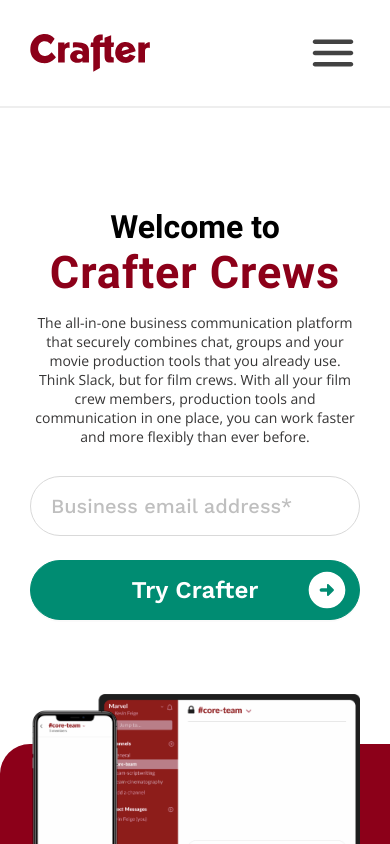
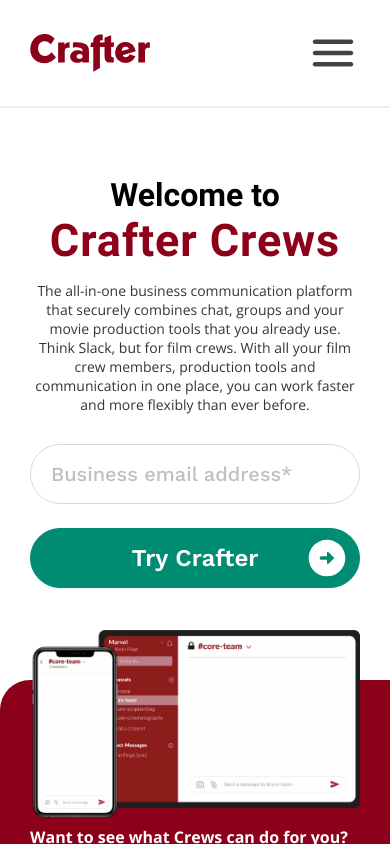
Before and after one commit to jayvaddoriya/crafter, a React (Create React App) app: page / in a window 390 px wide. Shown: the top 844 px of the page. Built offline with nearby package versions, Linux system fonts and the light colour scheme.

Commit message:
moinor issues

```diff
--- a/src/component/Home/HeroSection/heroSection.scss
+++ b/src/component/Home/HeroSection/heroSection.scss
@@ -11,10 +11,13 @@
     padding: 0 30px;
   }
   .herosection {
-    padding: 100px 190px;
+    padding: 100px 0px;
     text-align: center;
     @media (max-width: 1440px) {
       padding: 100px 0px;
+    }
+    @media (max-width: 425px) {
+      padding: 68px 0px;
     }
     h2 {
       font-family: $secondary-font;
@@ -61,6 +64,7 @@
       line-height: 34px;
       color: $textColor;
       margin: 50px 20px;
+      padding: 0 67px;
       @media (max-width: 1440px) {
         font-size: 22px;
       }
@@ -71,6 +75,7 @@
         font-size: 20px;
         line-height: 27px;
         margin: 14px 0px 50px;
+        padding: 0;
       }
       @media (max-width: 425px) {
         font-size: 14px;
```
